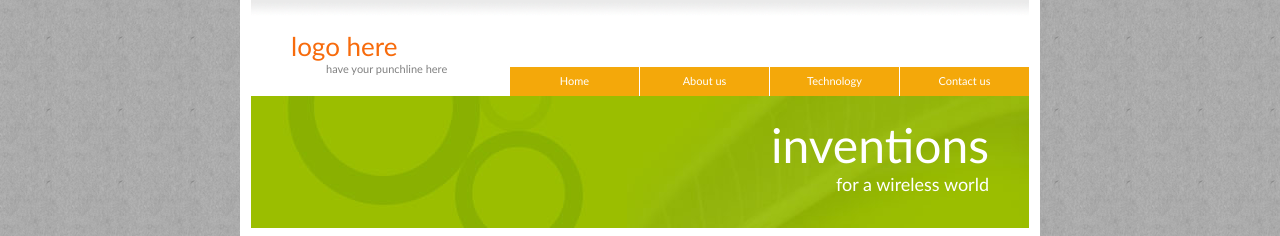
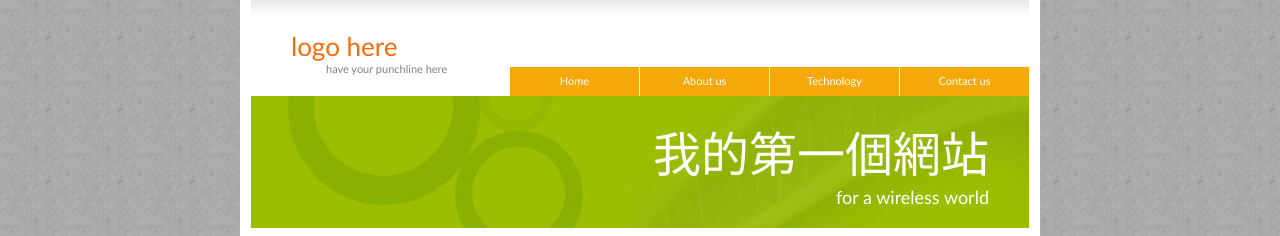
Before and after one commit to TEDCCC/myweb1016, a plain HTML site: page index.html in a window 1280 px wide. Shown: the top 236 px of the page. Drawn offline with Linux system fonts and the light colour scheme.

Commit message:
Update index.html

```diff
--- a/index.html
+++ b/index.html
@@ -1,7 +1,7 @@
 <!DOCTYPE html PUBLIC "-//W3C//DTD XHTML 1.0 Transitional//EN" "http://www.w3.org/TR/xhtml1/DTD/xhtml1-transitional.dtd">
 <html xmlns="http://www.w3.org/1999/xhtml">
 <head>
-<meta http-equiv="Content-Type" content="text/html; charset=iso-8859-1" />
+<meta http-equiv="Content-Type" content="text/html; charset=UTF8" />
 <title>Invention Template</title>
 <link href="css/style.css" rel="stylesheet" type="text/css" />
 </head>
@@ -23,7 +23,7 @@
       </div>
     </div>
     <div id="mainimg">
-      <h3>inventions</h3>
+      <h3>我的第一個網站</h3>
       <h4>for a wireless world</h4>
     </div>
     <div id="contentarea">
```
